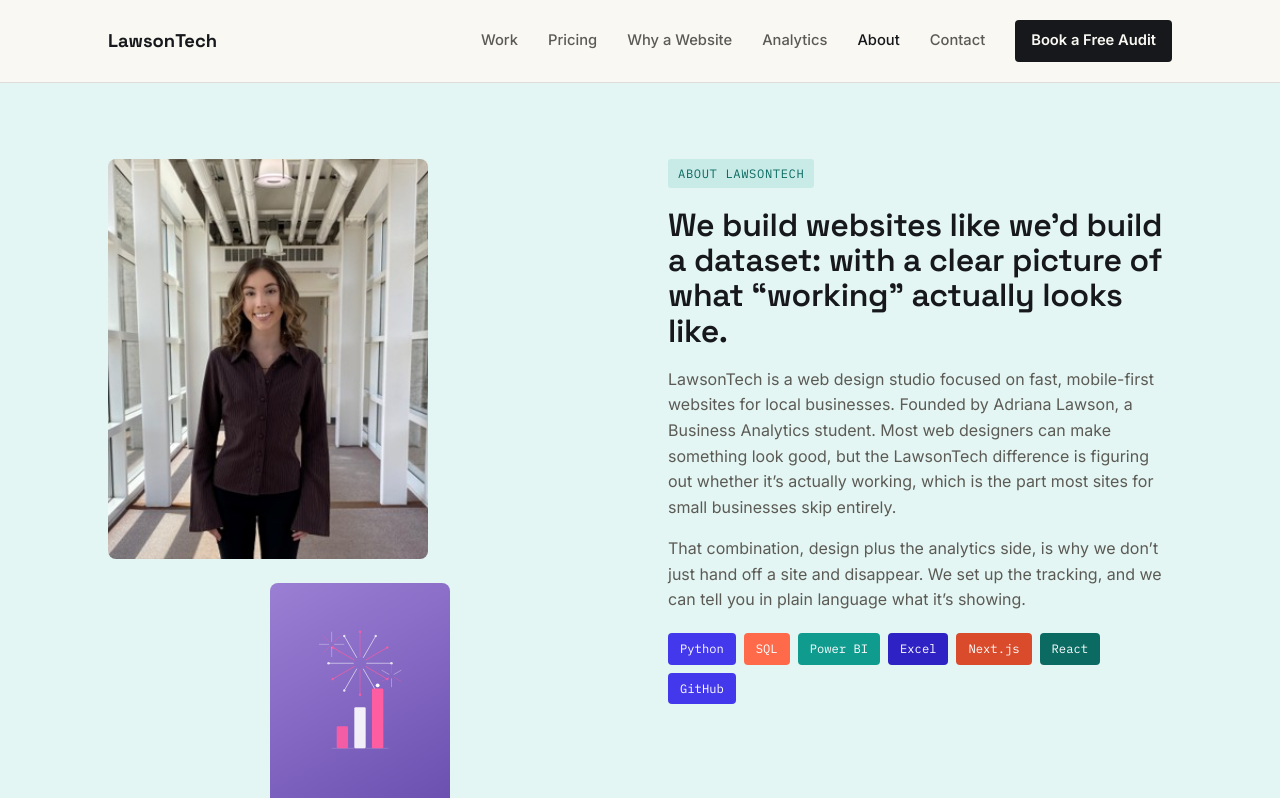
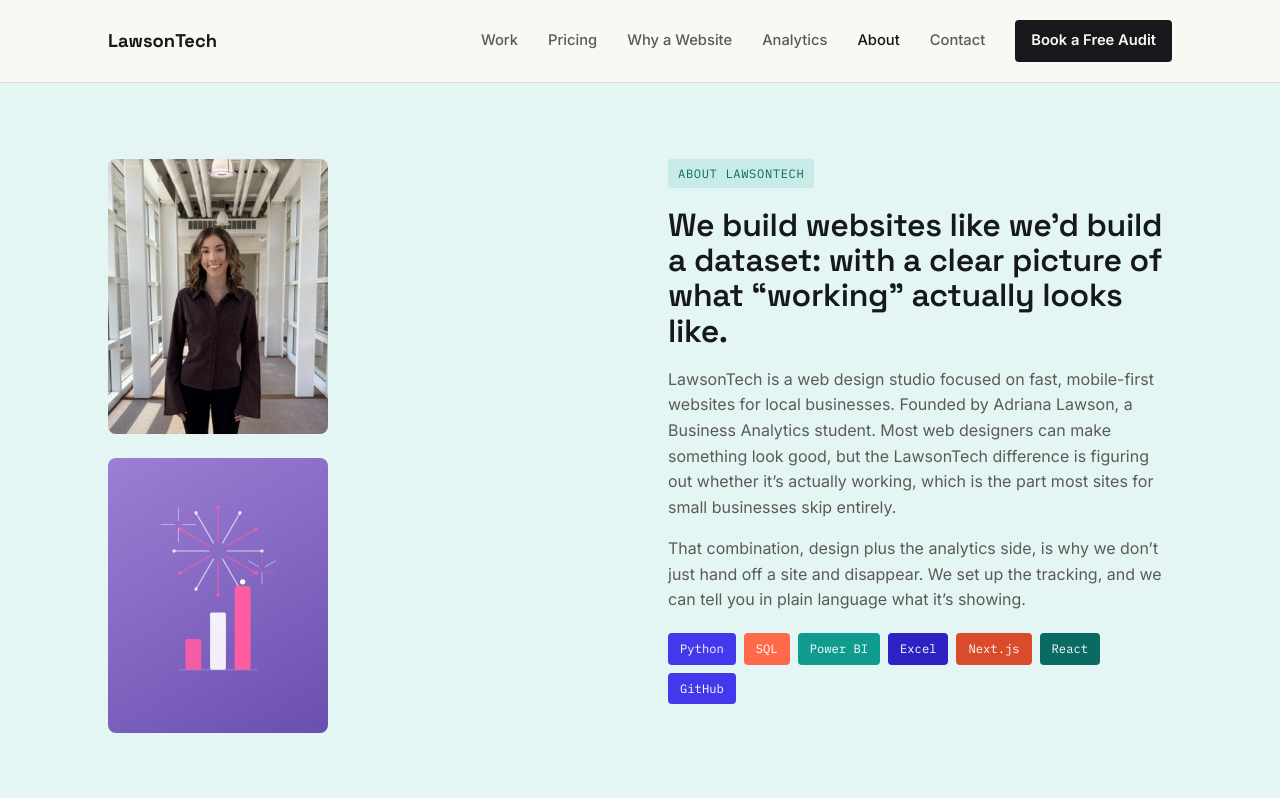
Before and after one commit to lawsontechweb/lawsontech-portfolio, a Next.js app: page /about in a window 1280 px wide. Shown: the top 798 px of the page. Built offline with nearby package versions, Linux system fonts and the light colour scheme.

Commit message:
Match photo and graphic sizes exactly

```diff
--- a/app/about/page.js
+++ b/app/about/page.js
@@ -14,7 +14,7 @@
    <div
   style={{
     position: "relative",
-              width: "320px",
+    width: "220px",
     aspectRatio: "4 / 5",
     borderRadius: "8px",
     overflow: "hidden",
@@ -31,8 +31,11 @@
   />
 </div>
 
-          <div className="about-photo" style={{ maxWidth: "180px", margin: "0 auto" }}>
-  <svg viewBox="0 0 200 250" width="70%" height="70%">
+<div
+  className="about-photo"
+  style={{ width: "220px", aspectRatio: "4 / 5" }}
+>
+  <svg viewBox="0 0 200 250" width="80%" height="80%">
               <g transform="translate(100,75)">
                 <line x1="0" y1="-10" x2="0" y2="-50" stroke="#ff5da2" strokeWidth="1.3" opacity="0.75" transform="rotate(0)" />
                 <circle cx="0" cy="-50" r="2" fill="#ff5da2" opacity="0.85" transform="rotate(0)" />
```
Lines whose indentation alone changed are shown as unchanged.
